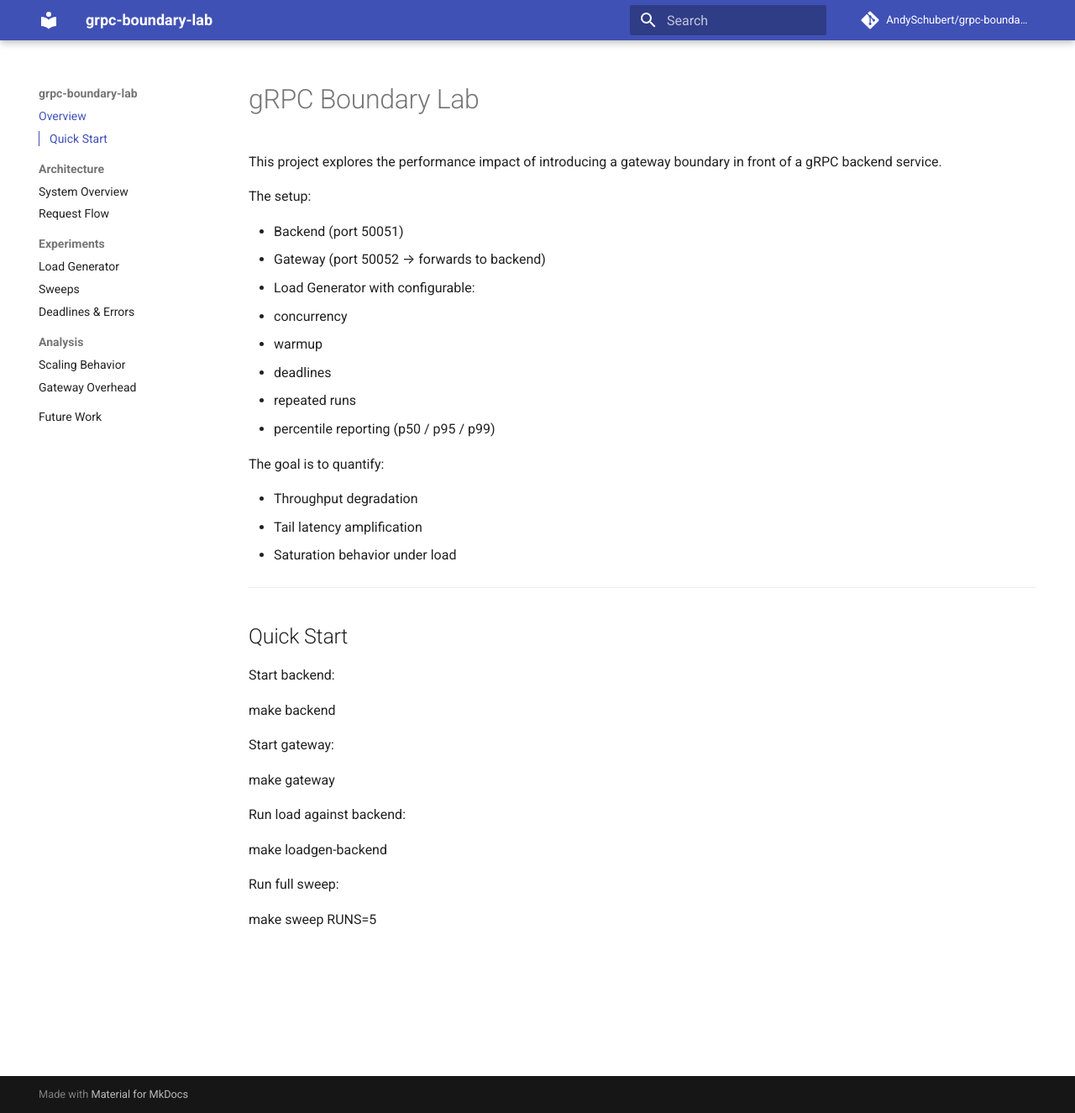
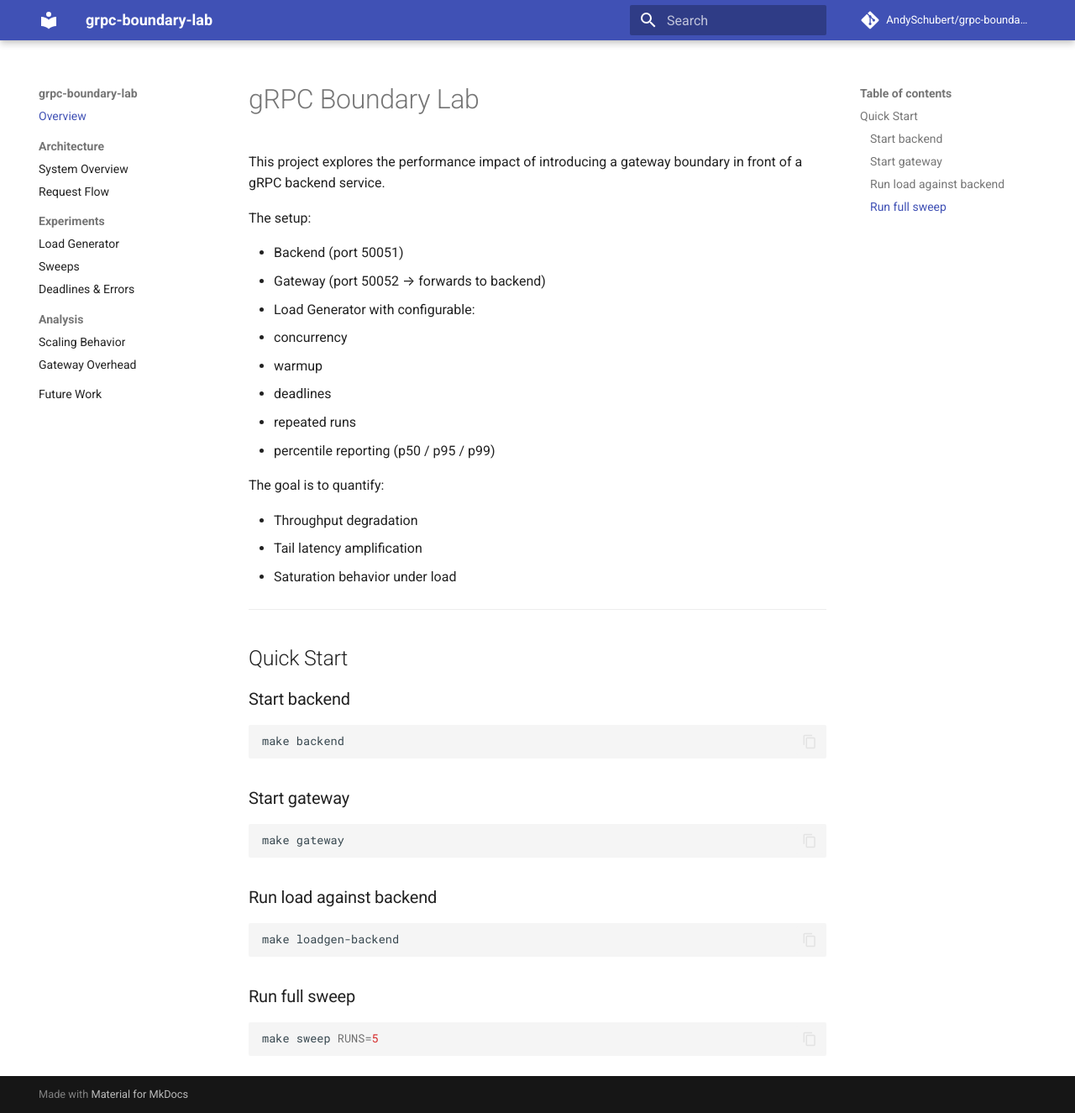
Before and after one commit to AndySchubert/grpc-boundary-lab, an MkDocs documentation site: the page built from docs/index.md, in a window 1280 px wide and 1325 px high. Shown: the whole window at 84% size. Built offline with MkDocs 1.6.1 and Material for MkDocs 9.7.7, drawn with Linux system fonts in a browser that asks for light colours; comment, search, counter and statistics services are not loaded.

````diff
--- a/docs/index.md
+++ b/docs/index.md
@@ -24,18 +24,26 @@
 
 ## Quick Start
 
-Start backend:
+### Start backend
 
+```bash
 make backend
+```
 
-Start gateway:
+### Start gateway
 
+```bash
 make gateway
+```
 
-Run load against backend:
+### Run load against backend
 
+```bash
 make loadgen-backend
+```
 
-Run full sweep:
+### Run full sweep
 
+```bash
 make sweep RUNS=5
+```
--- a/mkdocs.yml
+++ b/mkdocs.yml
@@ -11,7 +11,7 @@
     - navigation.tracking
     - content.code.copy
     - content.tabs.link
-    - toc.integrate
+    # - toc.integrate
   palette:
     - scheme: default
       primary: indigo
````
